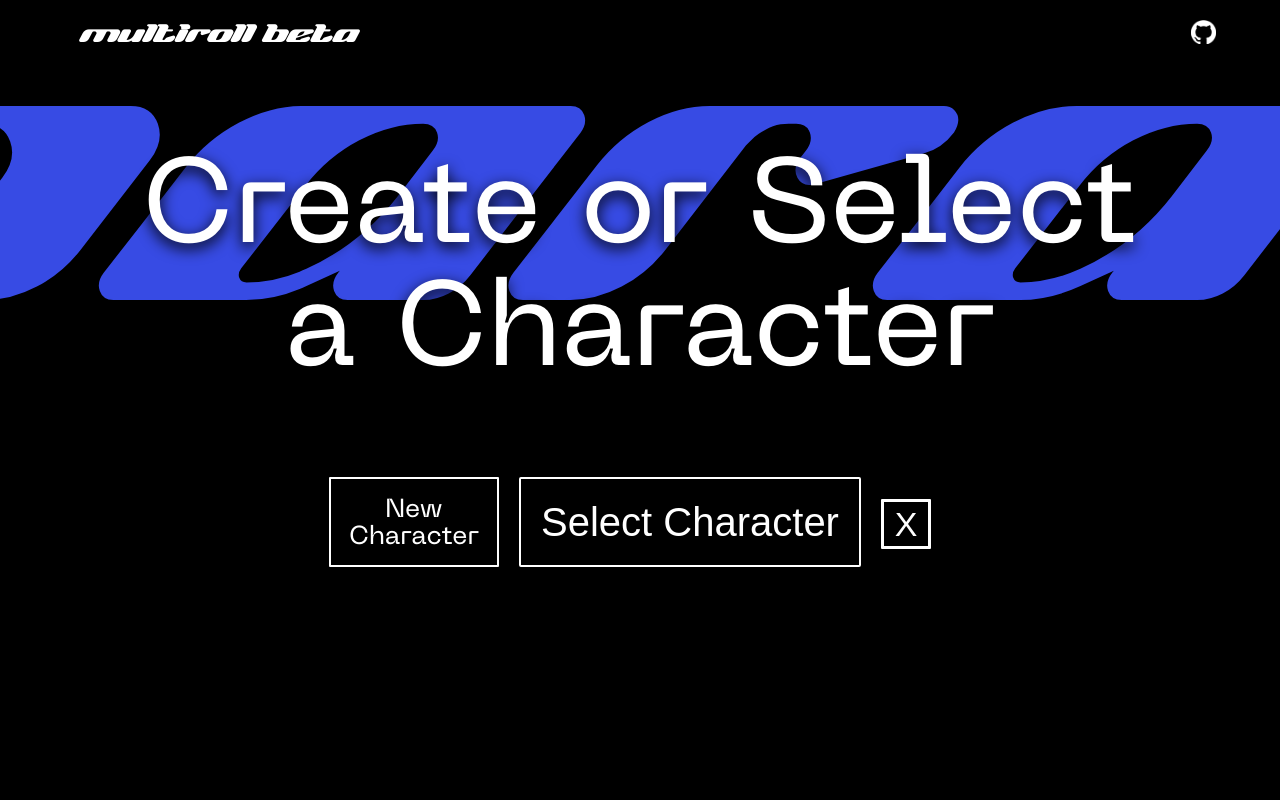
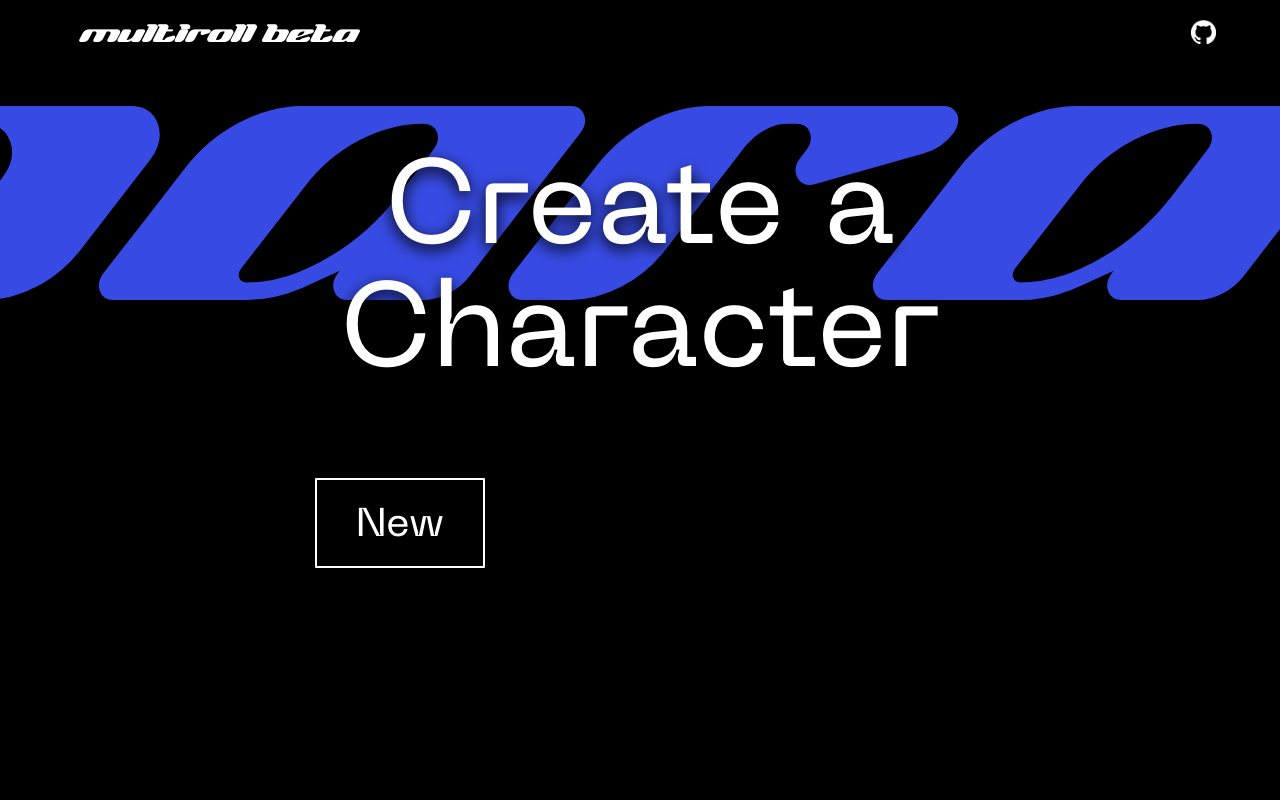
Before and after one commit to dondewaay/MultiRoll, a React (Vite) app: page /MultiRoll/roll in a window 1280 px wide. Shown: the top 800 px of the page. Built offline with nearby package versions, Linux system fonts and the light colour scheme.

Commit message:
Design changes

```diff
--- a/src/components/Card.jsx
+++ b/src/components/Card.jsx
@@ -1,7 +1,7 @@
 import React, { useState } from "react";
 import { motion, AnimatePresence } from "framer-motion";
 
-const Card = ({ id, name, config, onDelete }) => {
+const Card = ({ id, name, config, onDelete, state }) => {
   const [totalRoll, setTotalRoll] = useState();
 
   const calculateTotalRoll = () => {
@@ -48,6 +48,7 @@ const Card = ({ id, name, config, onDelete }) => {
 
   return (
     <motion.div
+      key={{ state }}
       className="card"
       initial={{ opacity: 0, y: 50 }}
       animate={{ opacity: 1, y: 0 }}
--- a/src/components/DiceRoller.jsx
+++ b/src/components/DiceRoller.jsx
@@ -116,23 +116,23 @@ const DiceRoller = () => {
     <div className="roller">
       <div className="top">
         {selectedCharacter ? (
-          <div className="big-text">{selectedCharacter.name}</div>
+          <motion.div className="big-text">{selectedCharacter.name}</motion.div>
         ) : (
           <div className="big-text">
-            Create or Select
-            <br />a Character
+            Create
+            {characters && characters.length > 0 && <span> or Select</span>}
+            &nbsp;a
+            <br />
+            Character
           </div>
         )}
         <div className="select-contain">
           <button className="char-btn" onClick={handleRenderNewChar}>
             New
-            <br />
-            Character
           </button>
-
-          {characters ? (
-            <div>
+          {characters && characters.length > 0 && (
             <select
+              className="selectacharacter"
               name="Character Select"
               id="charsel"
               value={selectedCharacter ? selectedCharacter.name : ""}
@@ -151,15 +151,14 @@ const DiceRoller = () => {
                 </option>
               ))}
             </select>
+          )}
+          {characters && characters.length > 0 && (
             <button
               className="char-del"
               onClick={() => deleteChar(selectedCharacter.id)}
             >
               X
             </button>
-            </div>
-          ) : (
-            ""
           )}
         </div>
         {renderNewChar && (
--- a/src/styles/Roll.scss
+++ b/src/styles/Roll.scss
@@ -29,7 +29,7 @@
     .char-btn {
       font-family: "Neue";
       border: 2px solid white;
-      font-size: 26px;
+      font-size: 40px;
       color: white;
       height: 90px;
       width: 170px;
@@ -37,14 +37,14 @@
       background: black;
       padding-top: 5px;
       transition: 0.2s ease-in-out;
-      margin-right: 20px;
+      box-shadow: black 0px 10px 20px;
       cursor: pointer;
       &:hover {
         border: 5px solid white;
         box-shadow: 0px 0px 15px 3px white;
       }
     }
-    select {
+    .selectacharacter {
       right: 40%;
       top: 60%;
       font-size: 40px;
@@ -270,14 +270,13 @@
 }
 
 .char-del {
-  margin: 20px;
-  width: 50px;
-  height: 50px;
+  width: 90px;
+  height: 90px;
   color: white;
   background-color: black;
   border: 3px solid white;
   border-radius: 1px;
-  font-size: 34px;
+  font-size: 50px;
   box-shadow: black 0px 10px 20px;
   transition: 0.2s ease-in-out;
   cursor: pointer;
@@ -292,6 +291,8 @@
   display: flex;
   flex-direction: row;
   margin-top: 40px;
+  justify-content: space-between;
+  width: 650px;
 }
 
 .blur {
@@ -351,6 +352,7 @@
       color: white;
       padding: 4px;
       border-radius: 2px;
+      appearance: none;
     }
     input {
       font-size: 26px;
```
Lines whose indentation alone changed are shown as unchanged.
